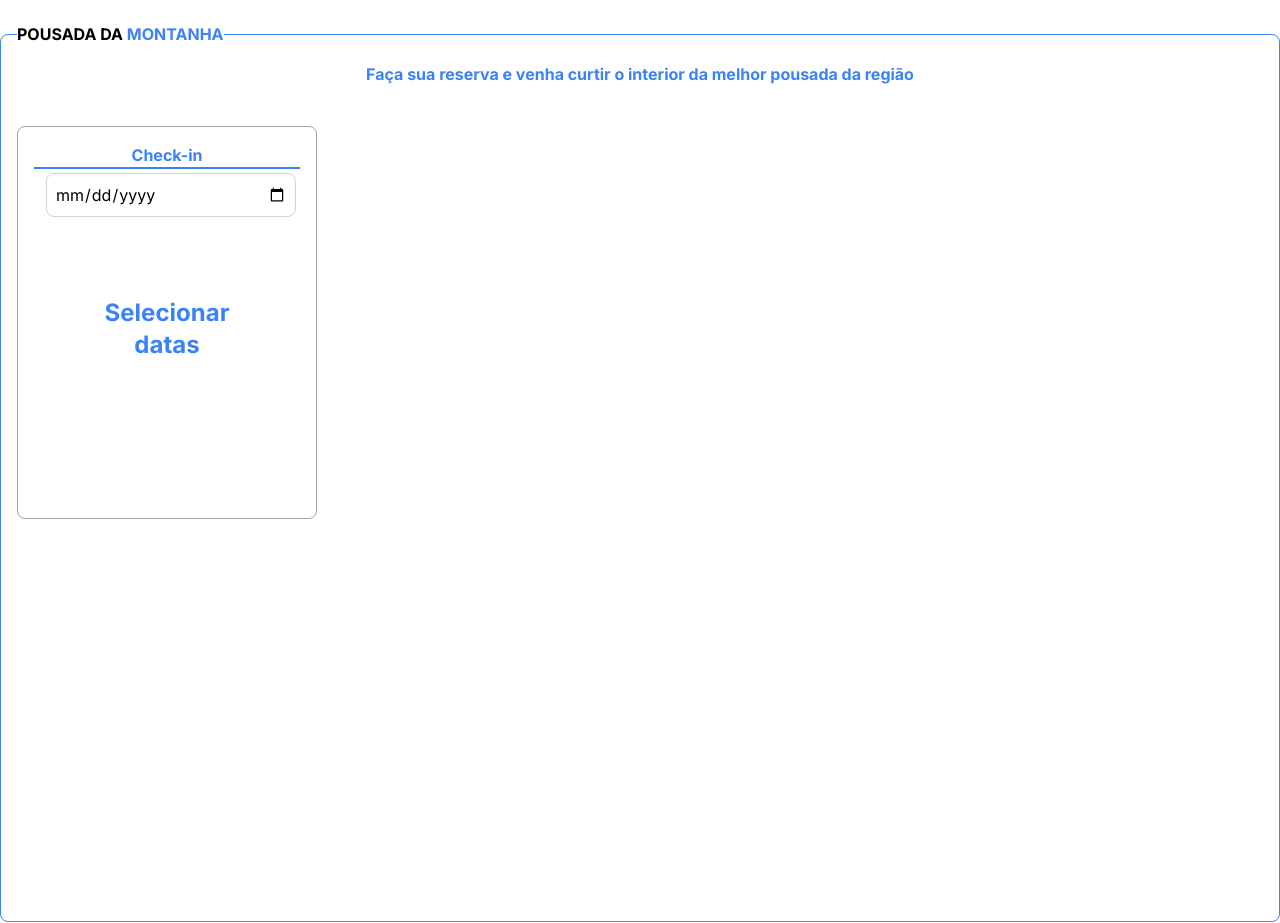
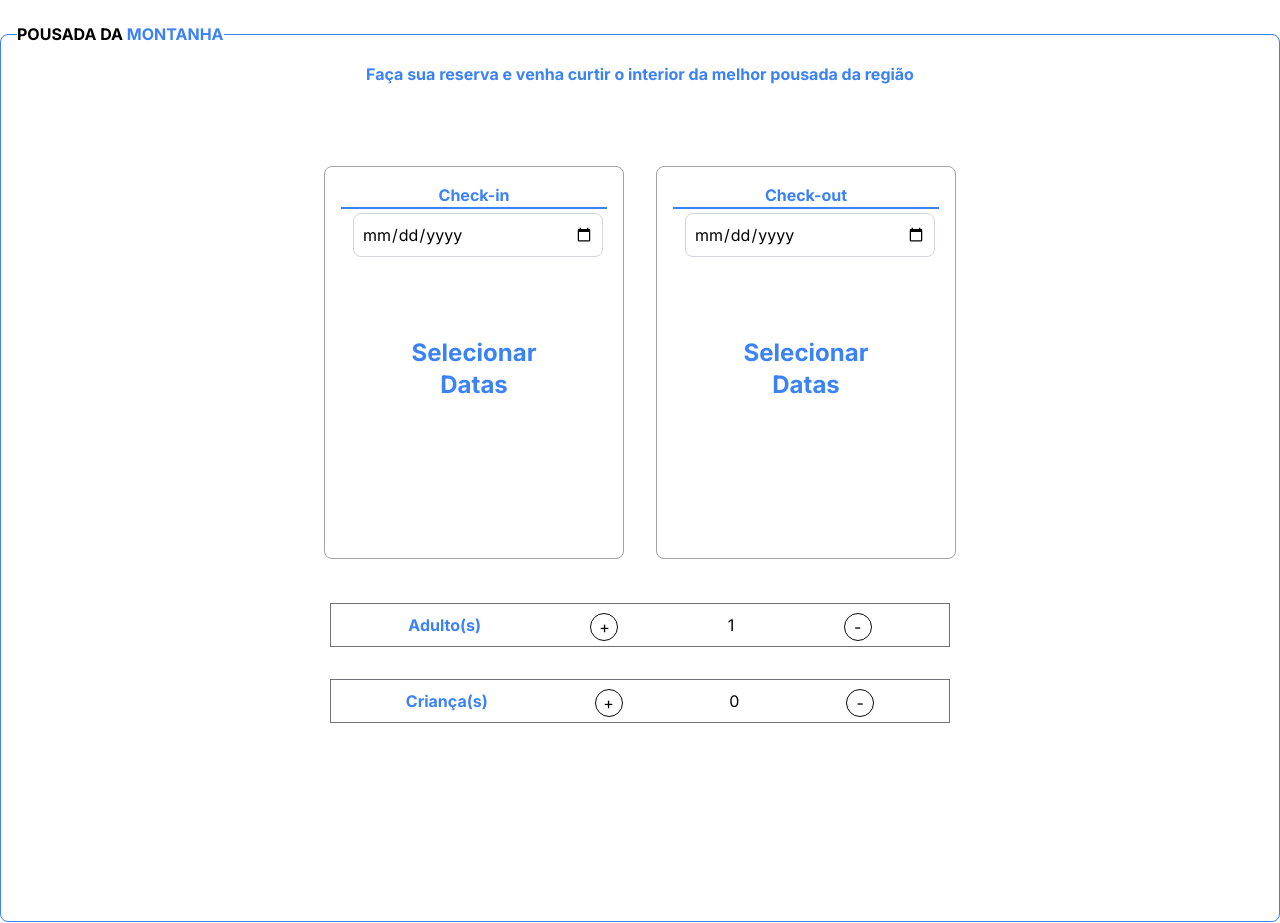
Before and after one commit to RRodrigoCordeiro/Pousad, a Next.js app: page /reserva in a window 1280 px wide. Shown: the part 580-1503 px from the top of the page. Built offline with nearby package versions, Linux system fonts and the light colour scheme.

Commit message:
Adicionado check-out e a implementação da  funcionalidade para seleção de adultos e crianças, respeitando o limite máximo de ocupação.

```diff
--- a/src/app/reserva/page.tsx
+++ b/src/app/reserva/page.tsx
@@ -1,5 +1,6 @@
 // app/reserva/reserva.tsx
-import React from 'react';
+"use client"
+import React, { useState } from 'react';
 import Rodape from '../components/Rodape';
 import Background from '../components/Background';
 import Link from "next/link";
@@ -8,6 +9,45 @@ import Image from "next/image";
 
 
 export default function Reserva() {
+
+  const [adulto, setAdulto] = useState(1);
+  const [crianca, setCrianca] = useState(0);
+
+
+  const AdicionarAdulto = () => {
+    if(adulto < 7){
+      setAdulto(adulto + 1)
+    } else {
+      console.log("Erro: Não é possível ter mais que 7 adultos");
+    }
+
+  };
+
+  const RemoverAdulto = () => {
+    if(adulto > 0){
+      setAdulto(adulto - 1)
+    }else{
+      console.log("Erro: Não é possível ter menos que 0 adultos.");
+
+    }
+  };
+
+  const AdicionarCrianca = () => {
+    if(crianca < 6){
+      setCrianca(crianca + 1);
+    } else{
+      console.log("Erro: Não é possível  ter mais que 6 crianças.");
+    }
+  };
+
+  const RemoverCrianca = () => {
+   if(crianca < 7 && crianca > 0){
+    setCrianca(crianca - 1);
+   }else {
+    console.log("Erro: Não é possível ter menos que 0 criança. ");
+   }
+  };
+
 
 
   return (
@@ -25,12 +65,45 @@ export default function Reserva() {
       <fieldset className="border border-blue-500 rounded-lg p-4 mt-10 container mx-auto h-[900px]   ">
         <legend className="font-bold">POUSADA DA <span className="text-blue-500 font-bold">MONTANHA</span></legend>
         <h1 className="text-center mb-10 text-blue-500 font-bold">Faça sua reserva e venha curtir o interior da melhor pousada da região</h1>
-        <fieldset className="border border-zinc-400 rounded-lg p-4 mt-10 w-[300px] h-[393px] ">
-          <h2 className="text-center text-blue-500 font-bold">Check-in</h2>
-          <p className="border border-blue-500"></p>
-          <input type="date" className="w-[250px] mt-1 p-2 border border-gray-300 rounded-lg hover:outline-none hover:border-blue-500  ml-3" />
-          <h3 className="text-2xl text-center mt-20 text-blue-500 font-bold">Selecionar <br /> datas</h3>
+        <div className="flex flex-row justify-center space-x-8">
+          <fieldset className="border border-zinc-400 rounded-lg p-4 mt-10 w-[300px] h-[393px] ">
+            <h2 className="text-center text-blue-500 font-bold">Check-in</h2>
+            <p className="border border-blue-500"></p>
+            <input type="date" className="w-[250px] mt-1 p-2 border border-gray-300 rounded-lg hover:outline-none hover:border-blue-500  ml-3" />
+            <h3 className="text-2xl text-center mt-20 text-blue-500 font-bold">Selecionar <br /> Datas</h3>
+          </fieldset>
+          <fieldset className="border border-zinc-400 rounded-lg p-4 mt-10 w-[300px] h-[393px] ">
+            <h2 className="text-center text-blue-500 font-bold">Check-out</h2>
+            <p className="border border-blue-500"></p>
+            <input type="date" className="w-[250px] mt-1 p-2 border border-gray-300 rounded-lg hover:outline-none hover:border-blue-500  ml-3" />
+            <h3 className="text-2xl text-center mt-20 text-blue-500 font-bold">Selecionar <br /> Datas</h3>
+          </fieldset>
+        </div>
+        <fieldset className="flex flex-row items-center justify-evenly space-x-8 m-auto mt-11 border border-zinc-500 w-[620px] h-11">
+          <h3 className="font-bold text-blue-500">Adulto(s)</h3>
+          <button onClick={AdicionarAdulto} className="border border-zinc-950 rounded-full h-7 w-7 mt-1 flex items-center justify-center">+</button>
+          <p>{adulto}</p>
+          <button onClick={RemoverAdulto} className="border border-zinc-950 rounded-full  h-7 w-7 mt-1 flex items-center justify-center">-</button>
         </fieldset>
+        {
+           adulto <= 0 && <p className="text-center mt-1 font-bold text-red-500">Atenção: Não é possível fazer a reserva com 0 ou menos de 0 adulto.Selecione novamente a quantidade de adulto(s)</p>
+        }
+        {
+          adulto >= 7 && <p className="text-center mt-1 font-bold text-red-500">Atenção: 7 adultos é a  capacidade máxima  do quarto</p>
+        }
+        <fieldset className="flex flex-row items-center justify-evenly space-x-8 m-auto w-[620px] h-11 border border-zinc-500 mt-8">
+          <h3 className="font-bold text-blue-500">Criança(s)</h3>
+          <button onClick={AdicionarCrianca} className="border border-zinc-950 rounded-full h-7 w-7 mt-1 flex items-center justify-center">+</button>
+          <p>{crianca}</p>
+          <button onClick={RemoverCrianca} className="border border-zinc-950 rounded-full  h-7 w-7 mt-1 flex items-center justify-center">-</button>
+        </fieldset>
+        {
+          crianca >= 6 && <p  className="text-center mt-1 font-bold text-red-500">Atenção: 6 crinças é a capacidade máxima do quarto</p>
+        }
+        {
+          crianca < 0 && <p>Atenção: Não é possível ter menos que 0 criança</p>
+        }
+
       </fieldset>
       <Rodape />
     </>
```
